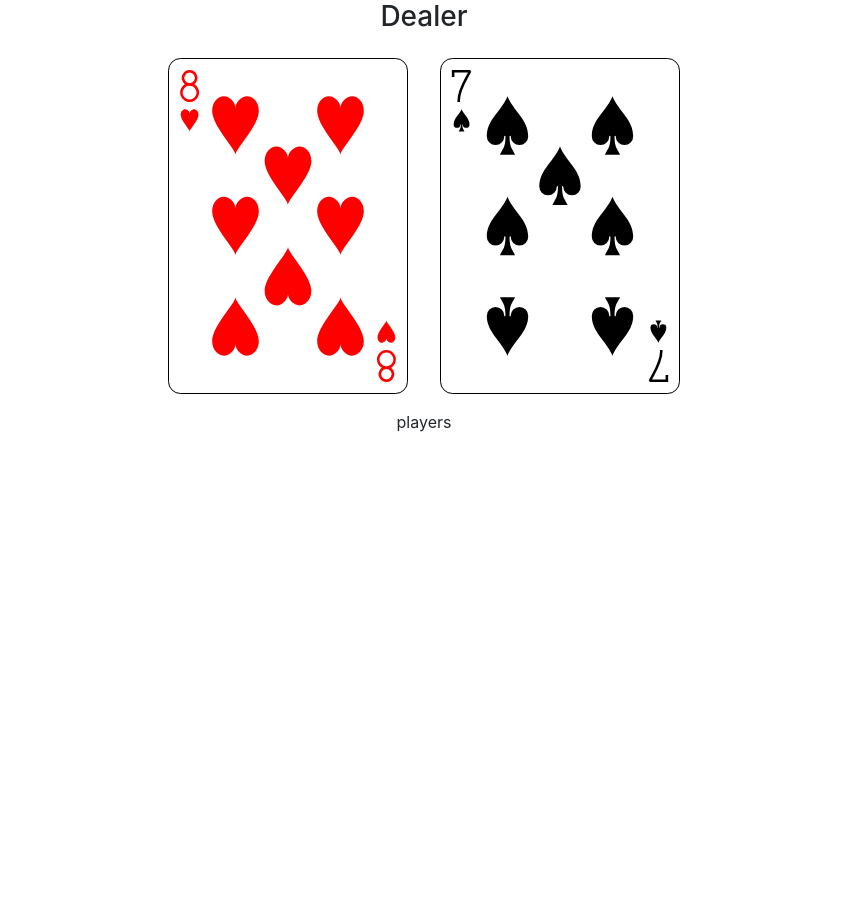
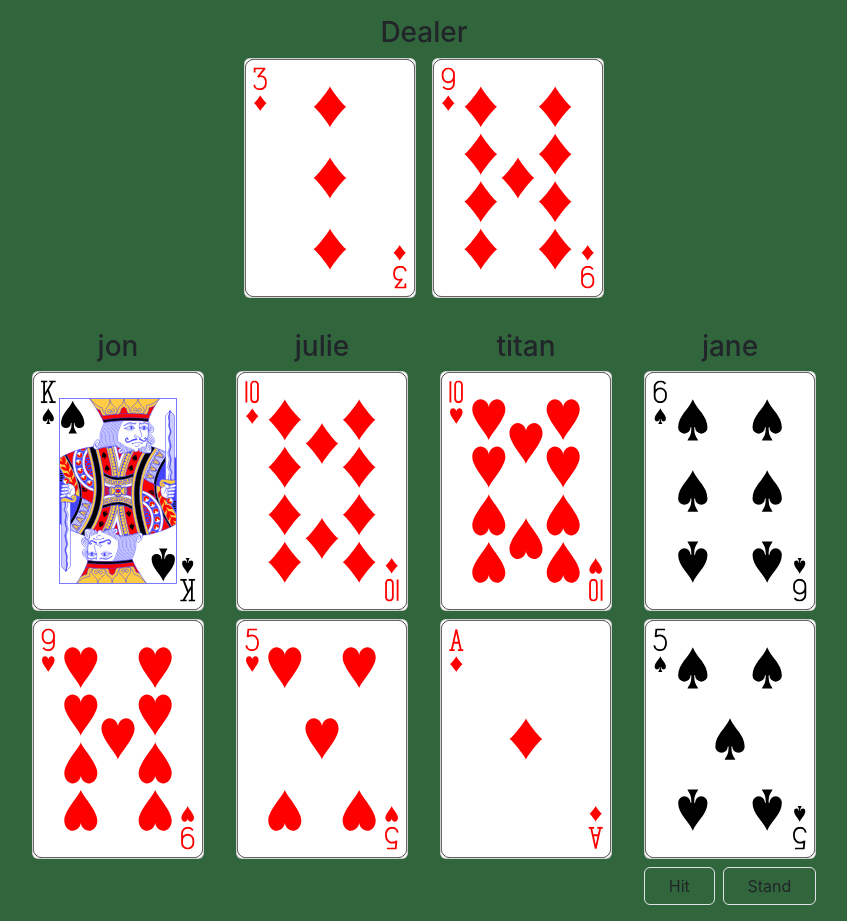
Before and after one commit to julzevias/blackjack_vite, a React (Vite) app: page / in a window 1280 px wide. Both pictures are taken after a click on the button "Start Game". Shown: the whole page, without its empty margins (216-1063 px from the left). Before the commit the page ends 800 px from the top, so only its background shows below. Built offline with nearby package versions, Linux system fonts and the light colour scheme.

Commit message:
- add PlayerGroup component to display all players - add playerAction buttons -add "stand" functionality - clean up CSSand bootstrap

```diff
--- a/index.scss
+++ b/index.scss
@@ -7,6 +7,7 @@ body {
     sans-serif;
   -webkit-font-smoothing: antialiased;
   -moz-osx-font-smoothing: grayscale;
+  background-color: #31663d;
 }
 
 code {
@@ -15,7 +16,6 @@ code {
 }
 
 .card {
-  min-width: 5em;
-  max-width: 10em;
-  aspect-ratio: 9/16;
+  max-height: 15em;
+  max-width: auto;
 }
--- a/src/App.tsx
+++ b/src/App.tsx
@@ -1,10 +1,10 @@
 import { useState } from "react";
 import { PlayerInfo } from "./types";
-import createDeck from "./components/createDeck";
-import InitializePlayers from "./pages/InitializePlayers";
+import createDeck from "./components/setup/CreateDeck";
+import InitializePlayers from "./components/setup/InitializePlayers";
 import { DeckContext } from "./useContext/context";
-import createPlayerHands from "./components/createPlayerHands";
-import Dashboard from "./pages/Dashboard";
+import createPlayerHands from "./components/setup/CreatePlayerHands";
+import GameBoard from "./components/gameBoard/GameBoard";
 
 function App() {
   const [hasGameStarted, setHasGameStarted] = useState<boolean>(false);
@@ -25,7 +25,6 @@ function App() {
     );
   } else {
     return (
-      <>
       <DeckContext.Provider
         value={{
           deck: deck,
@@ -34,9 +33,8 @@ function App() {
           setAllPlayerInfo: setAllPlayerInfo,
         }}
       >
-          <Dashboard />
+        <GameBoard />
       </DeckContext.Provider>
-      </>
     );
   }
 }
--- /dev/null
+++ b/src/components/gameBoard/GameBoard.tsx
@@ -0,0 +1,42 @@
+import { useContext } from "react";
+import PlayerGroup from "./PlayerGroup";
+import { DeckContext } from "../../useContext/context";
+import { GameContextProps } from "../../types";
+
+const GameBoard = () => {
+  const { allPlayerInfo } =
+    useContext<GameContextProps | undefined>(DeckContext) || {};
+
+  if (!allPlayerInfo) {
+    return (
+      <div className="d-flex justify-content-center">
+        No Player Information detected
+      </div>
+    );
+  }
+
+  return (
+    <div className="d-flex flex-column align-items-center">
+      <div className="flex-column justify-content-center m-3">
+        <h3 className="text-center">Dealer</h3>
+        <div className="d-flex justify-content-center">
+          {allPlayerInfo[0].hand.map((card: string) => {
+            return (
+              <img
+                key={card}
+                src={`/src/assets/poker-qr/` + card + `.svg`}
+                alt={card}
+                className="card mx-2"
+              />
+            );
+          })}
+        </div>
+      </div>
+      <div className="d-flex">
+        <PlayerGroup playerInfo={allPlayerInfo.slice(1)} />
+      </div>
+    </div>
+  );
+};
+
+export default GameBoard;
--- /dev/null
+++ b/src/components/gameBoard/PlayerActions.ts
@@ -0,0 +1,3 @@
+//hit
+
+export default function stand() {}
--- /dev/null
+++ b/src/components/gameBoard/PlayerGroup.tsx
@@ -0,0 +1,63 @@
+import { useState } from "react";
+import { PlayerInfo } from "../../types";
+
+const PlayerHand = ({ playerInfo }: { playerInfo: PlayerInfo[] }) => {
+  const players = playerInfo.map((player: PlayerInfo) => player.name);
+  const [currentPlayer, setCurrentPlayer] = useState<string>(
+    players[players.length - 1]
+  );
+
+  const runDealerTurn = () => {
+    console.log("dealer turn");
+  };
+
+  const onHit = () => {
+    return <>onhit</>;
+  };
+
+  const onStand = () => {
+    const index = players.indexOf(currentPlayer);
+
+    if (index === 0) {
+      runDealerTurn();
+    }
+
+    setCurrentPlayer(players[index - 1]);
+  };
+
+  return (
+    <>
+      {playerInfo.map((player: PlayerInfo) => {
+        return (
+          <div key={player.name} className="flex-column align-items-center m-3">
+            <h3 className="text-center">{player.name}</h3>
+            <div className="d-flex flex-column">
+              {player.hand.map((card: string) => {
+                return (
+                  <img
+                    key={card}
+                    src={`/src/assets/poker-qr/` + card + `.svg`}
+                    alt={card}
+                    className="card mb-2"
+                  />
+                );
+              })}
+            </div>
+            {player.name === currentPlayer && (
+              <div className="d-flex gap-2">
+                <button onClick={onHit} className="btn flex-grow-1 border">
+                  Hit
+                </button>
+                <button onClick={onStand} className="btn flex-grow-1 border">
+                  Stand
+                </button>
+              </div>
+            )}
+          </div>
+        );
+      })}
+    </>
+  );
+};
+
+export default PlayerHand;
--- a/src/components/playerActions/drawCard.ts
+++ /dev/null
@@ -1,3 +0,0 @@
-export const drawCard = (deck: string[]) => {
-  return deck.pop();
-};
--- /dev/null
+++ b/src/components/setup/CreateDeck.ts
@@ -0,0 +1,38 @@
+export default function createDeck(): string[] {
+  const suits = ["D", "S", "H", "C"];
+  const values = [
+    "A",
+    "2",
+    "3",
+    "4",
+    "5",
+    "6",
+    "7",
+    "8",
+    "9",
+    "T",
+    "J",
+    "Q",
+    "K",
+  ];
+  const deck: string[] = [];
+
+  for (let i: number = 0; i < values.length; i++) {
+    for (let j: number = 0; j < suits.length; j++) {
+      const card: string = values[i] + suits[j];
+      deck.push(card);
+    }
+  }
+
+  shuffleDeck(deck);
+
+  return deck;
+}
+
+function shuffleDeck(deck: string[]): string[] {
+  for (let i: number = deck.length - 1; i > 0; i--) {
+    const j: number = Math.floor(Math.random() * (i + 1));
+    [deck[i], deck[j]] = [deck[j], deck[i]];
+  }
+  return deck;
+}
--- a/src/components/createPlayerHands.ts
+++ b/src/components/setup/CreatePlayerHands.ts
@@ -1,5 +1,4 @@
-import { PlayerInfo } from "../types";
-import { drawCard } from "./playerActions/drawCard";
+import { PlayerInfo } from "../../types";
 
 export default function createPlayerHands(
   players: string[],
@@ -20,3 +19,7 @@ export default function createPlayerHands(
 
   return allPlayerInfo;
 }
+
+const drawCard = (deck: string[]): string | undefined => {
+  return deck.shift();
+};
--- a/src/pages/InitializePlayers.tsx
+++ b/src/components/setup/InitializePlayers.tsx
@@ -25,10 +25,12 @@ const AddPlayers = ({ addPlayers }: AddPlayers) => {
   };
 
   const onSubmitPlayers = () => {
-    if (players.length > 1) {
+    if (players.length < 1) {
+      return <div>Need at least 1 player to start the game</div>;
+    } else if (players.length > 7) {
+      return <div>Too many players</div>;
+    } else {
       addPlayers(players);
-    } else {
-      return <div>Need at least 1 player to start the game</div>;
     }
   };
 
--- a/src/pages/Dashboard.tsx
+++ /dev/null
@@ -1,32 +0,0 @@
-import { useContext, useState } from "react";
-import { DeckContext } from "../useContext/context";
-
-const Dashboard = () => {
-  const { deck, allPlayerInfo } = useContext(DeckContext);
-  const [currentPlayer, setCurrentPlayer] = useState<string>("");
-
-  return (
-    <>
-      <div className="d-flex flex-column align-items-center">
-        <div className="d-flex flex-column align-items-center">
-          <h3>Dealer</h3>
-          <div className="d-flex">
-            {allPlayerInfo[0].hand.map((card: string) => {
-              return (
-                <img
-                  key={card}
-                  src={`/src/assets/poker-qr/` + card + `.svg`}
-                  alt={card}
-                  className="m-3"
-                />
-              );
-            })}
-          </div>
-        </div>
-        <div>players</div>
-      </div>
-    </>
-  );
-};
-
-export default Dashboard;
```
Also changed, not shown: src/types.ts (+7 -0 lines), src/useContext/context.ts (+1 -8 lines). Lines whose indentation alone changed are shown as unchanged.
